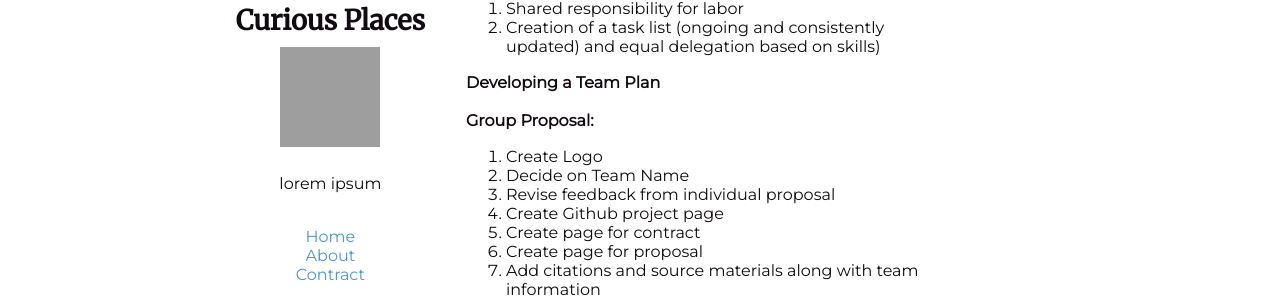
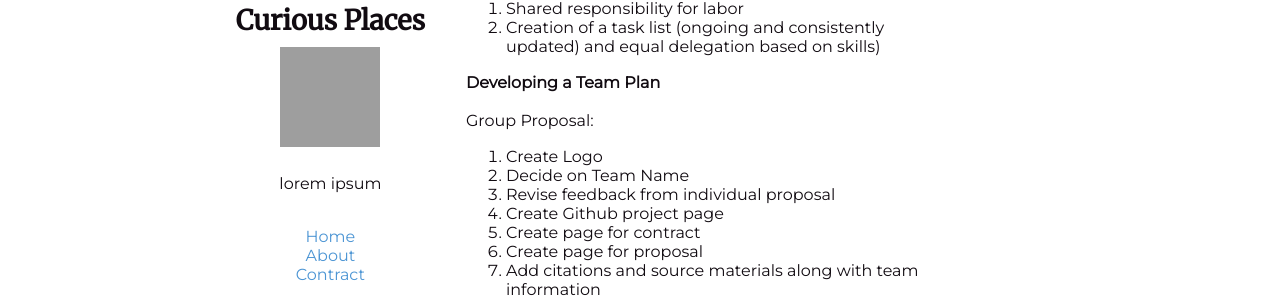
Before and after one commit to lester-lee/curious-places, a Jekyll site: the page built from contract.md, in a window 1280 px wide and 900 px high, scrolled down 732 px. Shown: the part 147-447 px from the top of the window. Built offline with Jekyll 4.4.1, drawn with Linux system fonts in a browser that asks for light colours; grey boxes are pictures that could not be loaded.

```diff
--- a/contract.md
+++ b/contract.md
@@ -37,7 +37,7 @@ title: Contract
 
 **Developing a Team Plan**
 
-   **Group Proposal:**
+   Group Proposal:
   1. Create Logo
   2. Decide on Team Name
   3. Revise feedback from individual proposal
```
